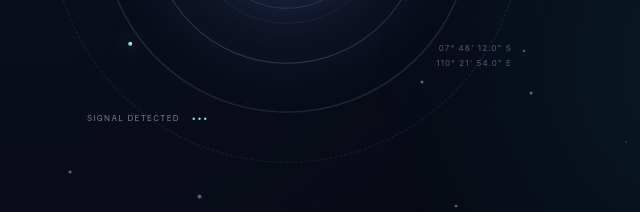
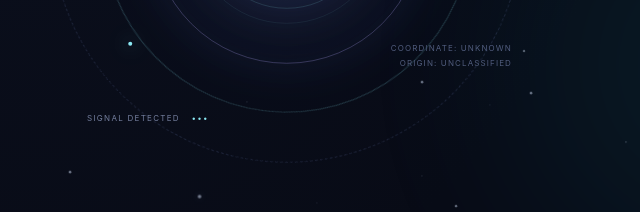
Before and after one commit to bayunaufalr/betavolt, a plain HTML site: page index.html in a window 1280 px wide. Shown: the part 482-694 px from the top of the page, 640-1280 px from the left. Drawn offline with Linux system fonts and the light colour scheme.

Commit message:
Update index.html

```diff
--- a/index.html
+++ b/index.html
@@ -45,7 +45,7 @@
         <div class="signal-core"><div class="core-inner"><span class="core-glyph">?</span></div></div>
         <div class="signal-label label-top">UNKNOWN SOURCE <span>●</span></div>
         <div class="signal-label label-bottom">SIGNAL DETECTED <span>•••</span></div>
-        <div class="signal-coordinates">07° 48' 12.0" S<br>110° 21' 54.0" E</div>
+        <div class="signal-coordinates">COORDINATE: UNKNOWN<br>ORIGIN: UNCLASSIFIED</div>
       </div>
       <div class="landing-footer"><span>PRIVATE QUEST // NO SPOILERS</span><span class="scroll-cue">SCROLL TO EXPLORE <span>↓</span></span><span>EST. UNKNOWN</span></div>
     </section>
```
